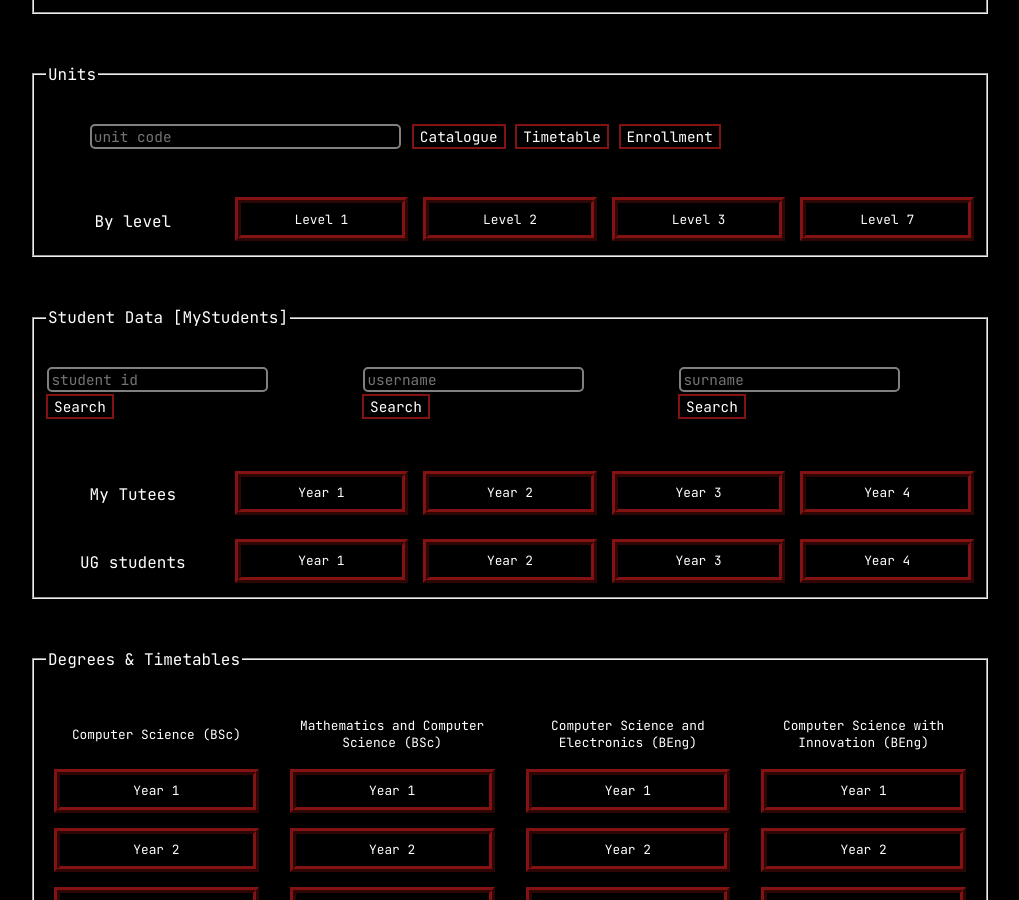
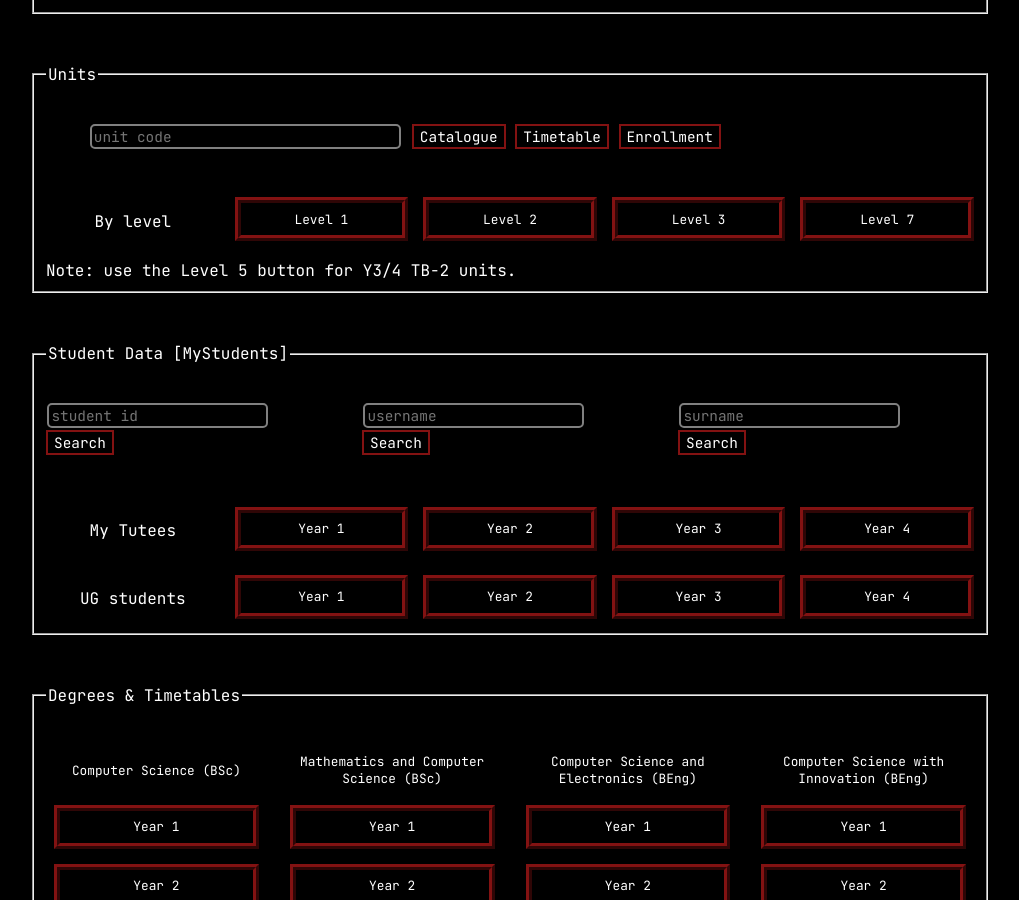
Before and after one commit to cs-uob/dashboard, a Jekyll site: the page built from docs/index.html, in a window 1280 px wide and 900 px high, scrolled down 815 px. Shown: the whole window, without its empty margins (130-1149 px from the left). Built offline with Jekyll 4.4.1, drawn with Linux system fonts in a browser that asks for light colours.

Commit message:
adding note

```diff
--- a/docs/_includes/units.html
+++ b/docs/_includes/units.html
@@ -18,5 +18,6 @@
         </a>
       {% endfor %}
     </div>
+    Note: use the Level 5 button for Y3/4 TB-2 units.
   </div>
 </fieldset>
```
